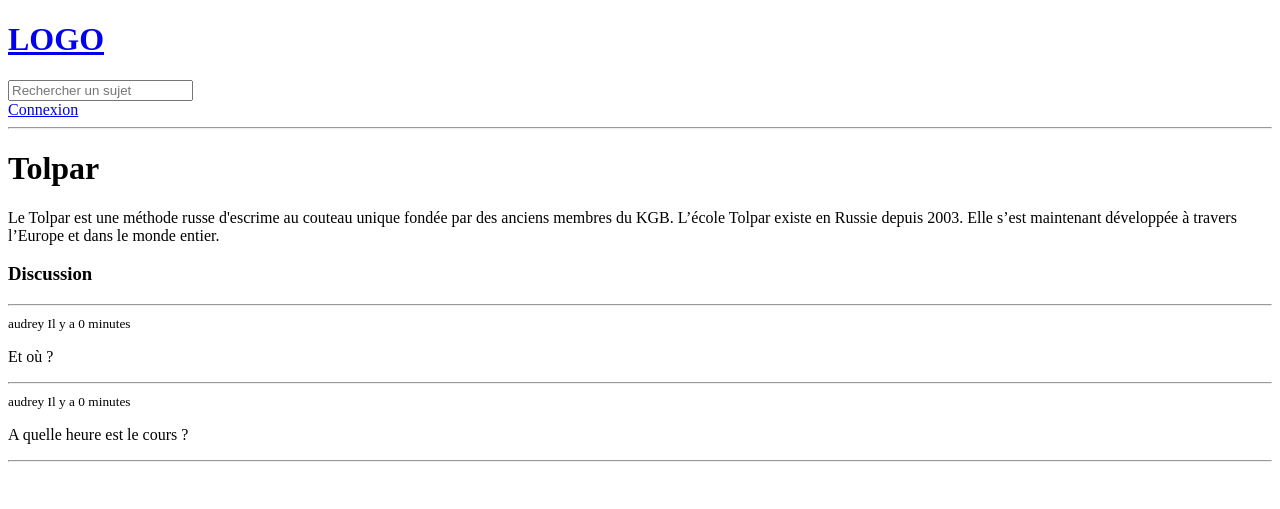
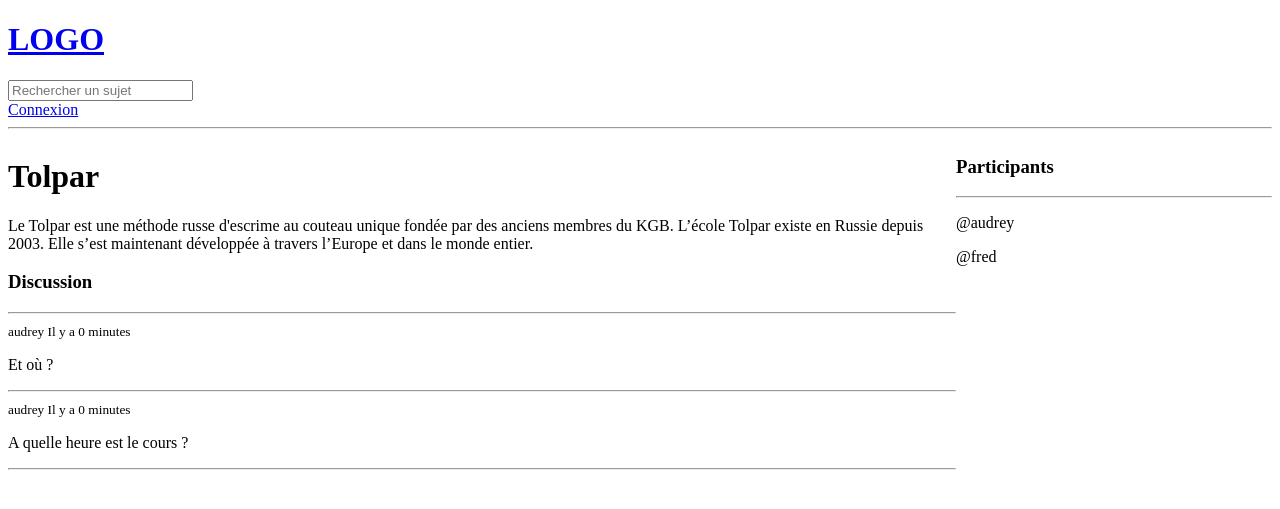
Before and after one commit to L0LAD/discord, a Django app: page /room/1/ in a window 1280 px wide. Shown: the top 509 px of the page. Run offline with Django 4.2, Linux system fonts and the light colour scheme; data comes from the database, SQL or seed files in the repository; both versions use the stored data as it was after the commit.

Commit message:
Liste des participants d'un salon

```diff
--- a/base/models.py
+++ b/base/models.py
@@ -14,7 +14,7 @@ class Room(models.Model):
     topic = models.ForeignKey(Topic, null=True, on_delete=models.SET_NULL)
     name = models.CharField(max_length=200)
     description = models.TextField(null=True, blank=True)
-    #participants =
+    participants = models.ManyToManyField(User, related_name='participants', blank=True)
     created = models.DateTimeField(auto_now_add=True)
     updated = models.DateTimeField(auto_now=True)
 
--- a/base/templates/base/room.html
+++ b/base/templates/base/room.html
@@ -2,6 +2,15 @@
 
 {% block content %}
 
+<style>
+    .room-container {
+        display: grid;
+        grid-template-columns: 3fr 1fr;
+    }
+</style>
+
+<div class="room-container">
+    <div>
         <h1>{{ room.name }}</h1>
 
         <p>{{ room.description }}</p>
@@ -27,5 +36,17 @@
             </form>
         </div>
         {% endif %}
+    </div>
+
+    <div>
+        <h3>Participants</h3>
+        <hr>
+        {% for participant in participants %}
+            <div>
+                <p>@{{ participant.username }}</p>
+            </div>
+        {% endfor %}
+    </div>
+</div>
 
 {% endblock %}
--- a/base/views.py
+++ b/base/views.py
@@ -68,6 +68,7 @@ def home(request):
 def room(request, pk):
     room = Room.objects.get(id=pk)
     room_messages = room.message_set.all().order_by('-created')
+    participants = room.participants.all()
 
     if request.method == 'POST':
         message = Message.objects.create(
@@ -75,9 +76,10 @@ def room(request, pk):
             room = room,
             body = request.POST.get('body')
         )
+        room.participants.add(request.user)
         return redirect('room', pk=room.id)
 
-    context = { 'room': room, 'room_messages': room_messages }
+    context = { 'room': room, 'room_messages': room_messages, 'participants': participants }
     return render(request, 'base/room.html', context)
 
 @login_required(login_url='login')
```
Also changed, not shown: base/migrations/0003_alter_room_options_room_participants.py (added), db.sqlite3. Lines whose indentation alone changed are shown as unchanged.
